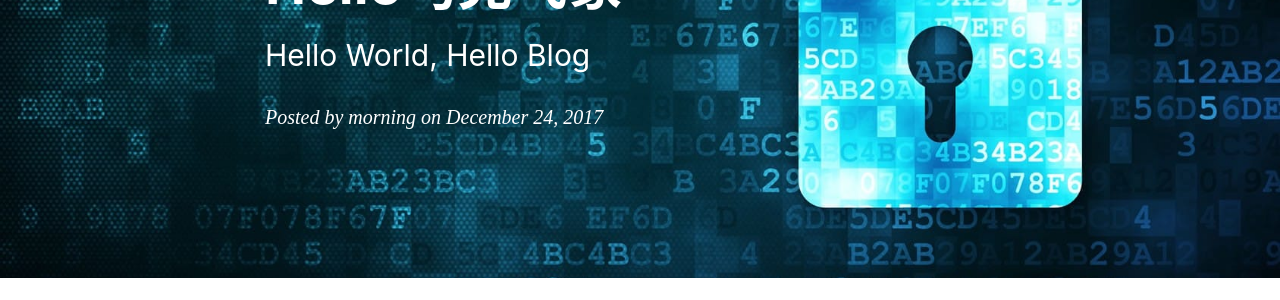
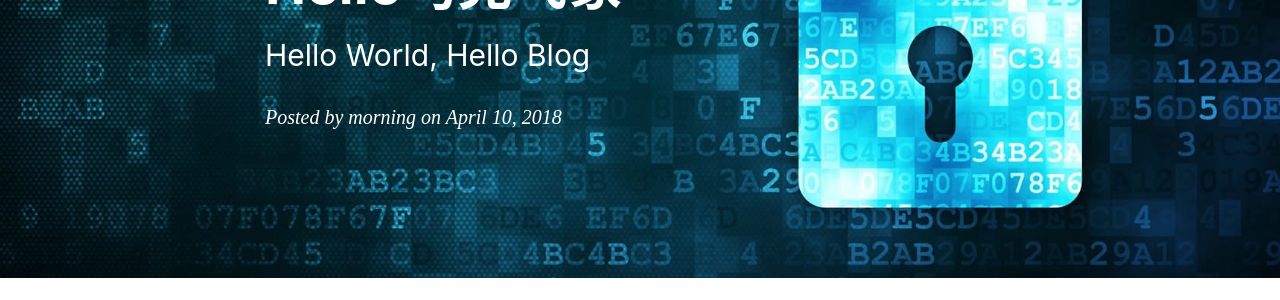
Before and after one commit to Replay923/Replay923.github.io, a Jekyll site: the page built from _posts/2018-4-10-Hello.md, in a window 1280 px wide and 900 px high. Shown: the part 245-545 px from the top of the window. Built offline with Jekyll 4.4.1, drawn with Linux system fonts in a browser that asks for light colours; nearby versions of some CDN libraries; comment, search, counter and statistics services are not loaded.

Commit message:
Update 2018-4-10-Hello.md

```diff
--- a/_posts/2018-4-10-Hello.md
+++ b/_posts/2018-4-10-Hello.md
@@ -2,7 +2,7 @@
 layout:     post   				    # 使用的布局（不需要改）
 title:      Hello马克飞象 				# 标题
 subtitle:   Hello World, Hello Blog #副标题
-date:       2017-12-24				# 时间
+date:       2018-4-10				# 时间
 author:     morning 						# 作者
 header-img: img/post-bg-hacker.jpg 	#这篇文章标题背景图片
 catalog: true 						# 是否归档
```
